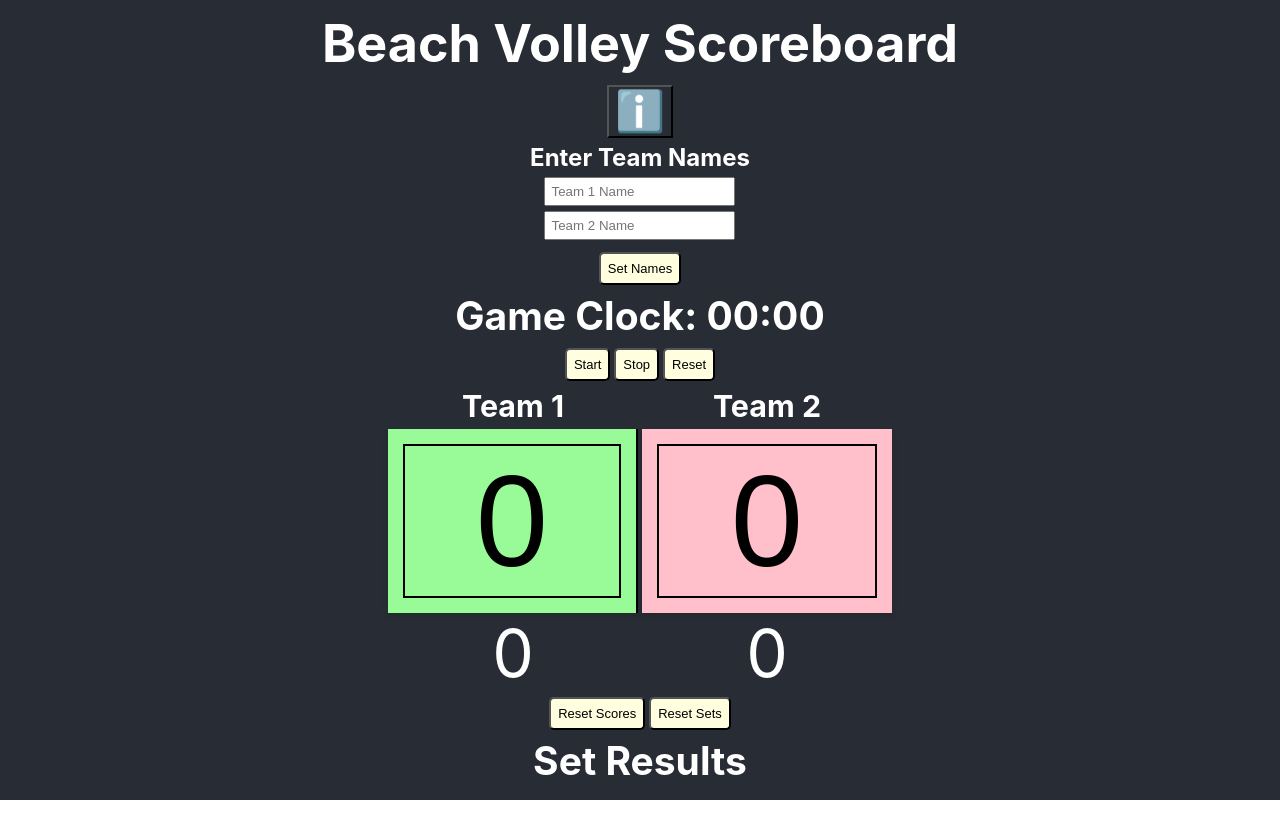
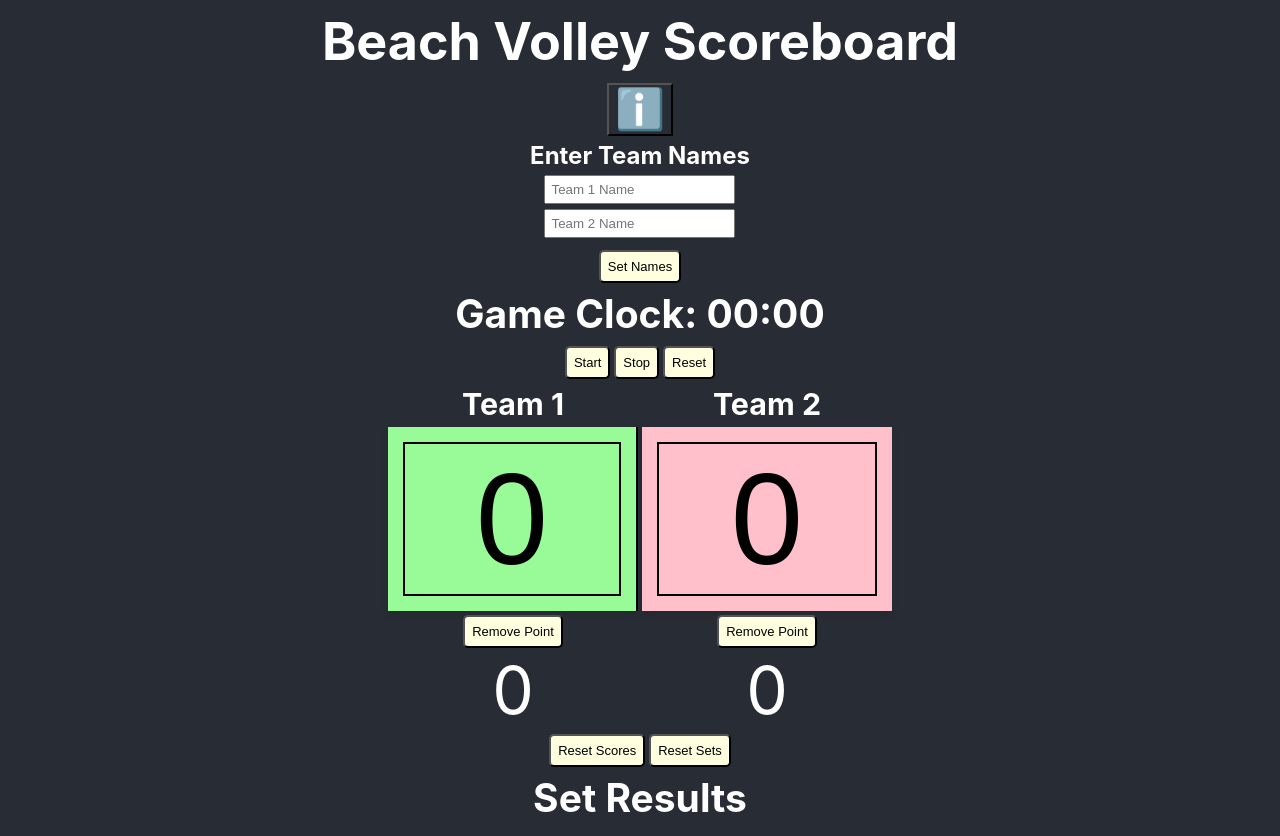
Before and after one commit to oonaleivo/Beach-Volley-Scoreboard, a React (Create React App) app: page / in a window 1280 px wide. Before the commit the page ends 800 px from the top, so only its background shows below. Built offline with nearby package versions, Linux system fonts and the light colour scheme.

Commit message:
add message closing button, add remove point buttons

```diff
--- a/src/components/points.js
+++ b/src/components/points.js
@@ -42,6 +42,14 @@ const ScoreBoard = ({ team1Name, team2Name }) => {
         }
     };
 
+    const handleRemovePoint = (team) => {
+        if (team === 'team1') {
+            setTeam1Points(prevPoints => Math.max(prevPoints - 1, 0));
+        } else if (team === 'team2') {
+            setTeam2Points(prevPoints => Math.max(prevPoints - 1, 0));
+        }
+    }
+
     const handleAddSetPoint = (team, team1Score, team2Score) => {
         if (team === 'team1') {
             setTeam1Sets(prevSets => prevSets + 1);
@@ -69,7 +77,10 @@ const ScoreBoard = ({ team1Name, team2Name }) => {
 
     const showMessage = (msg) => {
         setMessage(msg);
-        setTimeout(() => setMessage(''), 4000);
+    };
+
+    const clearMessage = () => {
+        setMessage('');
     };
 
     useEffect(() => {
@@ -96,7 +107,8 @@ const ScoreBoard = ({ team1Name, team2Name }) => {
                         position: 'fixed', fontSize: '40px', top: '35%', left: '50%', transform: 'translate(-50%, -50%)',
                         backgroundColor: 'red', padding: '70px', zIndex: 100, paddingLeft: '100px', paddingRight: '100px'
                     }}>
-                        {message}
+                        <div>{message}</div>
+                        <button style={buttonSmallStyle} onClick={clearMessage}>Ok</button>
                     </div>
                 )
             }
@@ -105,11 +117,13 @@ const ScoreBoard = ({ team1Name, team2Name }) => {
                 <div style={{ marginRight: '2px' }}>
                     <h3 style={{ margin: '5px' }}>{team1Name}</h3>
                     <button style={button1Style} onClick={() => handleAddPoint('team1')}><div style={numberStyle}>{team1Points}</div></button>
+                    <button style={buttonSmallStyle} onClick={() => handleRemovePoint('team1')}>Remove Point</button>
                     <div style={{ fontSize: '66px', textAlign: 'center' }}>{team1Sets}</div>
                 </div>
                 <div style={{ marginLeft: '2px' }}>
                     <h3 style={{ margin: '5px' }}>{team2Name}</h3>
                     <button style={button2Style} onClick={() => handleAddPoint('team2')}><div style={numberStyle}>{team2Points}</div></button>
+                    <button style={buttonSmallStyle} onClick={() => handleRemovePoint('team2')}>Remove Point</button>
                     <div style={{ fontSize: '66px', textAlign: 'center' }}>{team2Sets}</div>
                 </div>
             </div>
```
